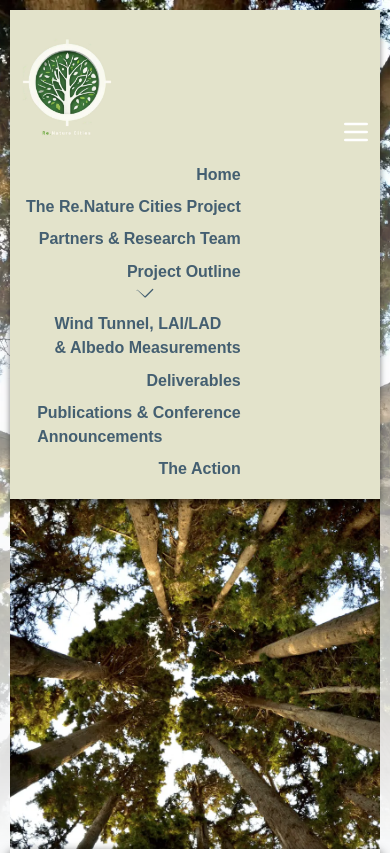
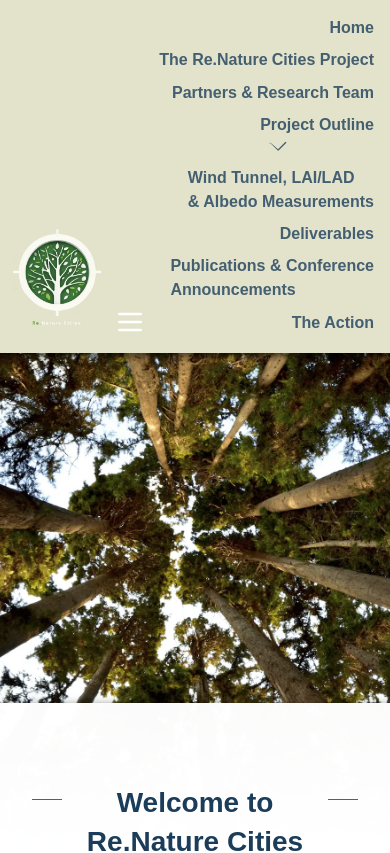
Before and after one commit to Papioani/the_re.nature_cities_project, a Next.js app: page / in a window 390 px wide. Shown: the top 853 px of the page. Built offline with nearby package versions, Linux system fonts and the light colour scheme.

Commit message:
improvements in the background and hero image handling

```diff
--- a/package.json
+++ b/package.json
@@ -19,6 +19,7 @@
     "next-sitemap": "^4.2.3",
     "react": "^19.0.0",
     "react-dom": "^19.0.0",
+    "react-error-boundary": "^6.0.0",
     "react-icons": "^5.4.0",
     "react-resizable": "^3.0.5"
   },
--- a/src/app/components/Background.tsx
+++ b/src/app/components/Background.tsx
@@ -3,7 +3,7 @@ import Image from "next/image";
 
 export default function Background() {
   return (
-    <div className="fixed inset-0 z-[-1]">
+    <div className="fixed inset-0 z-[-1] overflow-hidden">
       {" "}
       {/* z-[-1] to place it behind other content */}
       <Image
@@ -16,10 +16,12 @@ export default function Background() {
           maskImage: "linear-gradient(to bottom, rgba(0,0,0,1), rgba(0,0,0,0))",
           WebkitMaskImage:
             "linear-gradient(to bottom, rgba(0,0,0,1), rgba(0,0,0,0))",
+          willChange: "transform", // Optimize for animations
+          transform: "translateZ(0)", // Force GPU acceleration
         }}
         quality={40}
         priority
-        sizes="(max-width: 768px) 100vw, 1920px" // How wide the image should be at that screen size
+        sizes="(max-width: 768px) 100vw, (max-width: 1024px) 100vw, 1920px" // // How wide the image should be at that screen size
       />
     </div>
   );
--- a/src/app/layout.tsx
+++ b/src/app/layout.tsx
@@ -1,4 +1,6 @@
 import type { Metadata } from "next";
+import { Suspense } from "react";
+import { ErrorBoundary } from "react-error-boundary";
 
 import "./styles/globals.css";
 import styles from "./styles/layout.module.css";
@@ -12,63 +14,61 @@ export const metadata: Metadata = {
   title: "Re.Nature Cities: Assessing Street Trees for Climate Adaptation",
   description:
     "Explore experimental and numerical methods to evaluate street trees as Nature-Based Solutions for mitigating climate change in urban environments.",
+  icons: {
+    apple: "/apple-touch-icon.png",
+    icon: [
+      { url: "/favicon-32x32.png", sizes: "32x32" },
+      { url: "/favicon-16x16.png", sizes: "16x16" },
+    ],
+    shortcut: "/favicon.ico",
+  },
+  other: {
+    preload: "/background-forest2.webp",
+  },
 };
-// Move viewport to a separate export
+
 export const viewport = {
   width: "device-width",
   initialScale: 1,
 };
 
-export default function RootLayout({
-  children,
-}: Readonly<{
+type LayoutProps = {
   children: React.ReactNode;
-}>) {
+};
+
+export default function RootLayout({ children }: Readonly<LayoutProps>) {
   return (
     <html lang="en">
-      <head>
-        {/* Favicon and Manifest */}
-        <link
-          rel="apple-touch-icon"
-          sizes="180x180"
-          href="/apple-touch-icon.png"
-        />
-        <link
-          rel="icon"
-          type="image/png"
-          sizes="32x32"
-          href="/favicon-32x32.png"
-        />
-        <link
-          rel="icon"
-          type="image/png"
-          sizes="16x16"
-          href="/favicon-16x16.png"
-        />
-        <link rel="shortcut icon" href="/favicon.ico" />
-      </head>
-      <body className="antialiased flex flex-col min-h-screen w-full">
+      <body className="antialiased flex flex-col min-h-[100dvh] w-full">
+        <Suspense fallback={<div>Loading...</div>}>
+          {" "}
+          {/*  //loading state while components are being loaded. */}
           <Background />
           <Navbar />
           <ModalProvider>
-          {/* For styles in globals.css, you don't use styles. You just use the regular class names directly (e.g., className="heroSection"). */}
             <section className={styles.heroSection}>
               <Image
-              src="/background-forest2.webp" // Path to your image
-              alt="Hero Background" // Alt text for accessibility
-              fill // Important for hero images, fills parent
-              style={{ objectFit: "cover" }} // Maintains aspect ratio
-              priority // Prioritize loading (above the fold)
-              quality={75} // Adjust quality as needed (0-100)
+                src="/background-forest2.webp"
+                alt="Hero Background"
+                fill
+                style={{ objectFit: "cover" }}
+                priority
+                quality={75}
+                sizes="100vw"
+                loading="eager"
               />
             </section>
 
-          {/* For styles in layout.module.css, you use styles because those class names are scoped locally to the component (e.g., className={styles.heroSection}). */}
-          <main className={`${styles.mainContent} flex-grow pt-20`}>
+            <ErrorBoundary fallback={<div>Something went wrong</div>}>
+              <main
+                className={`${styles.mainContent} flex-grow pt-16 md:pt-20`}
+              >
                 {children}
               </main>
+            </ErrorBoundary>
           </ModalProvider>
           <Footer />
+        </Suspense>
       </body>
     </html>
   );
--- a/src/app/styles/globals.css
+++ b/src/app/styles/globals.css
@@ -40,7 +40,7 @@ body {
   /* Styles for mobile screens */
   body {
     font-size: 14px;
-    padding: 10px;
+
     width: 100%;
   }
 }
@@ -50,7 +50,7 @@ body {
   /* Styles for tablets */
   body {
     font-size: 0.875rem;
-    padding: 20px;
+
     width: 100vw; /* Make it as wide as the viewport */
     max-width: 100%; /* Prevent overflow issues */
     overflow-x: hidden;
```
Also changed, not shown: 1 other file (tests, documents, lock files or other folders). Lines whose indentation alone changed are shown as unchanged.
